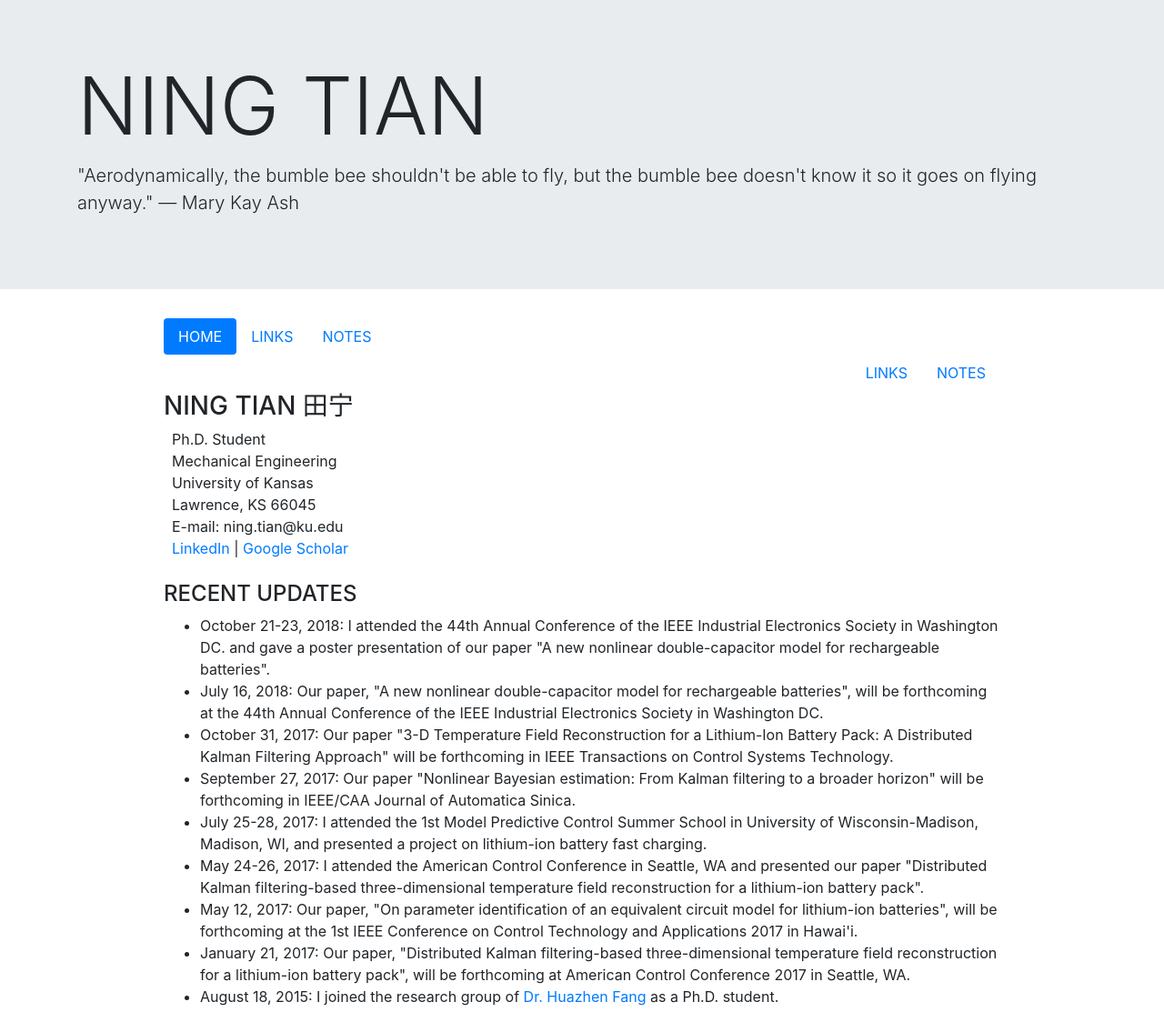
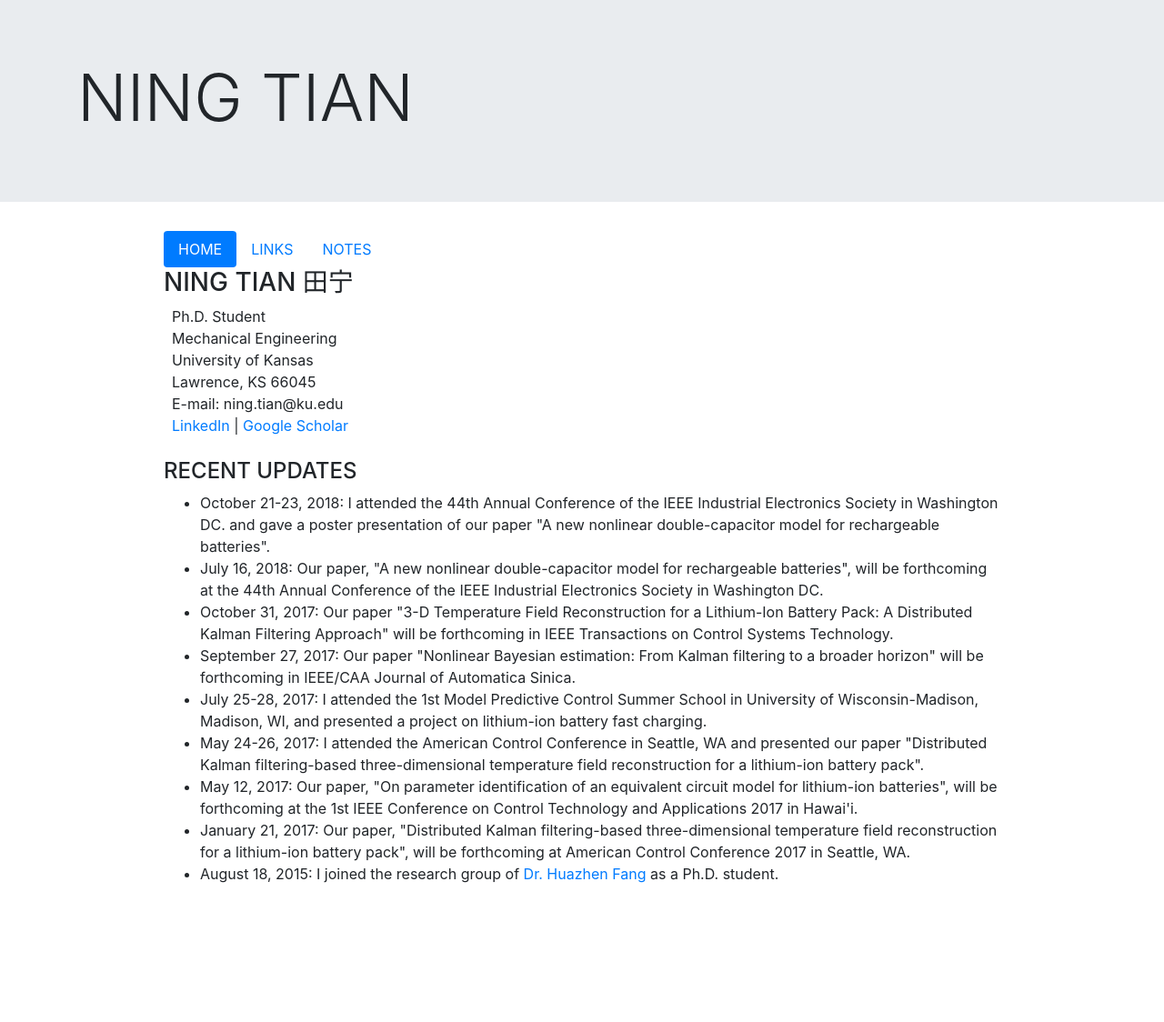
Before and after one commit to ningtian/ningtian.github.io, a Jekyll site: the page index.html, which Jekyll copies as it is, in a window 1280 px wide. Shown: the whole page at 91% size. Built offline with Jekyll 4.4.1, drawn with Linux system fonts in a browser that asks for light colours; after the commit the page ends 989 px from its top, so only the background shows below that.

Commit message:
Update index.html

```diff
--- a/index.html
+++ b/index.html
@@ -15,9 +15,7 @@
 <body>
 <div class="jumbotron jumbotron-fluid">
   <div class="container">
-    <h1 class="display-2">NING TIAN</h1>
-    <p class="lead">"Aerodynamically, the bumble bee shouldn't be able to fly, but the bumble bee doesn't know it so it goes on
-	    flying anyway." ― Mary Kay Ash
+    <h1 class="display-3">NING TIAN</h1>
   </div>
 </div>
 
@@ -38,14 +36,6 @@
   </li>
 </ul>
 
-     <ul class="nav justify-content-end">
-    <li class="nav-item">
-    <a class="nav-link active" href="/links">LINKS</a>
-    </li>
-    <li class="nav-item">
-    <a class="nav-link active" href="/notes">NOTES</a>
-    </li>
-    </ul>
 	    <h3>NING TIAN 田宁</h3>
 	    &nbsp  Ph.D. Student<br>
 			&nbsp  Mechanical Engineering<br>
```
